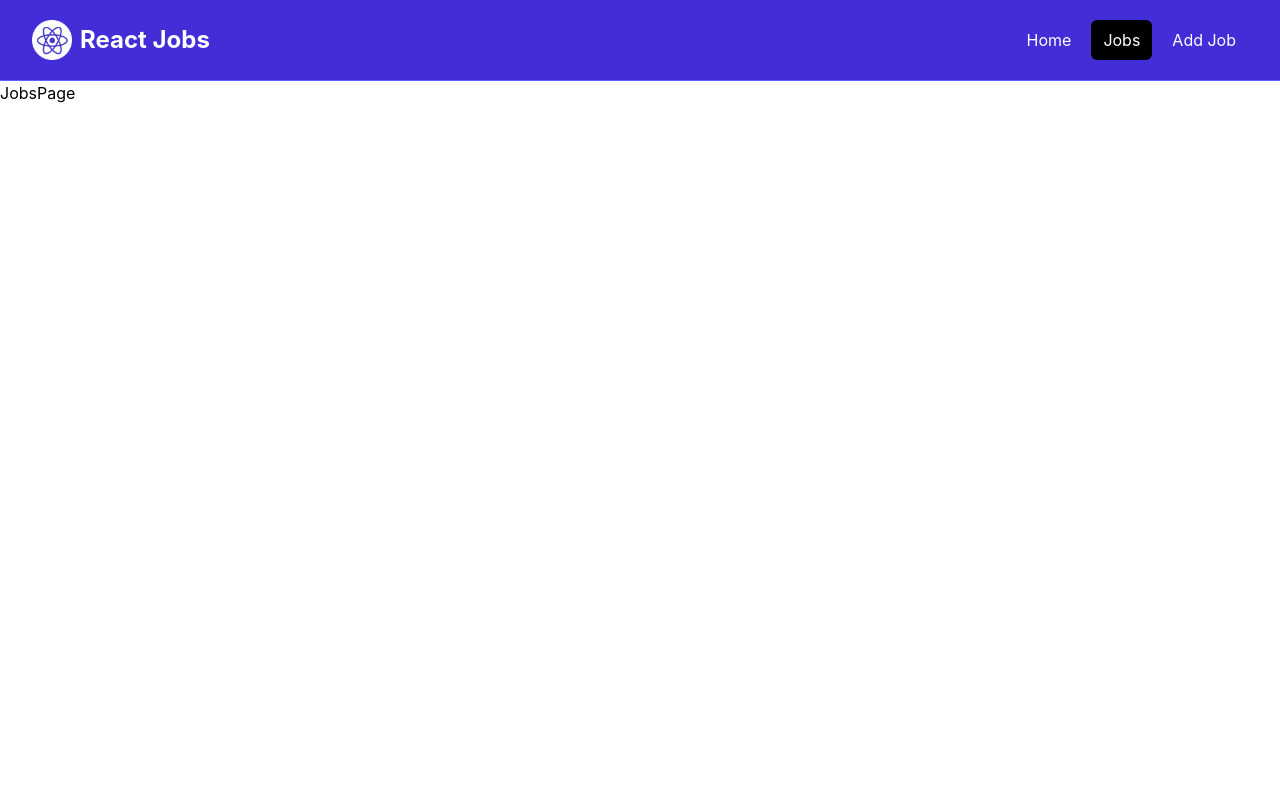
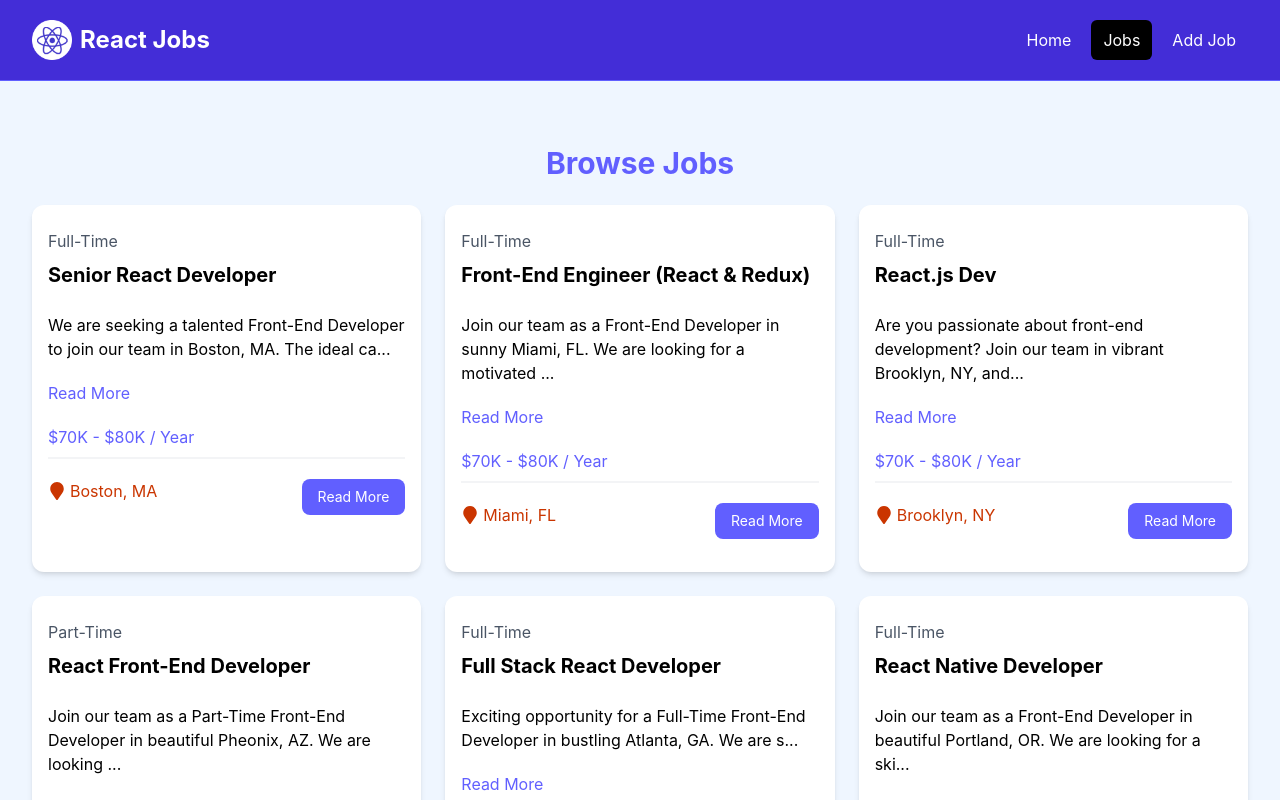
Before and after one commit to mmpaxlearn/react-crash-2024, a React (Vite) app: page /jobs in a window 1280 px wide. Shown: the top 800 px of the page. Built offline with nearby package versions, Linux system fonts and the light colour scheme.

Commit message:
Implement JobsPage by reusing JobsListings. Use ternary to check isHome-prop of JobListings to display either limited or all jobs depending which page JobLlistings is shown,

```diff
--- a/src/components/JobListings.jsx
+++ b/src/components/JobListings.jsx
@@ -1,18 +1,18 @@
 import jobs from "../jobs.json";
 import JobListing from "./JobListing";
 
-const JobListings = () => {
+const JobListings = ({ isHome = false }) => {
 
-  const recentJobs = jobs.slice(0, 3); // Get the first 3 jobs from the array
+  const jobListings = isHome ? jobs.slice(0, 3) : jobs; // Get the first 3 jobs from the array if isHome is true, otherwise get all jobs
 
   return (
     <section className="bg-blue-50 px-4 py-10">
       <div className="container-xl lg:container m-auto">
         <h2 className="text-3xl font-bold text-indigo-500 mb-6 text-center">
-          Browse Jobs
+          {isHome ? "Recent Jobs" : "Browse Jobs"}
         </h2>
         <div className="grid grid-cols-1 md:grid-cols-3 gap-6">
-          {recentJobs.map((job) => (
+          {jobListings.map((job) => (
             <JobListing key={job.id} job={job} />
           ))}
         </div>
--- a/src/pages/HomePage.jsx
+++ b/src/pages/HomePage.jsx
@@ -11,7 +11,7 @@
         subtitle='Find the React job that fits your skill set!'
       />
       <HomeCards />
-      <JobListings />
+      <JobListings isHome={true} />
       <ViewAllJobs />
     </>
   );
--- a/src/pages/JobsPage.jsx
+++ b/src/pages/JobsPage.jsx
@@ -1,7 +1,11 @@
-
+import JobListings from '../components/JobListings';
 
 const JobsPage = () => {
-  return <div>JobsPage</div>;
+  return (
+    <section className="bg-blue-50 px-4 py-6">
+      <JobListings />
+    </section>
+  );
 };
 
 export default JobsPage;
```
